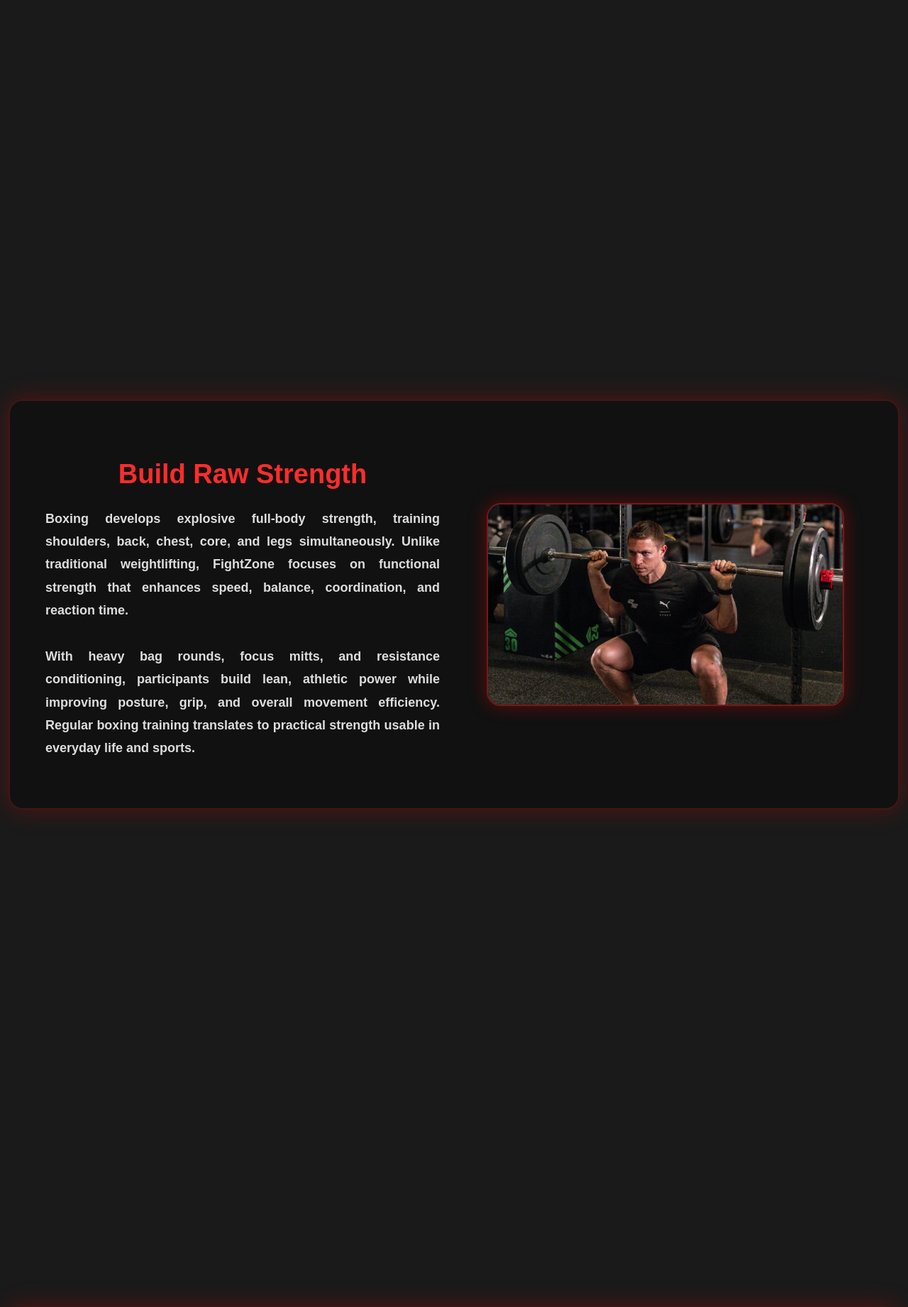
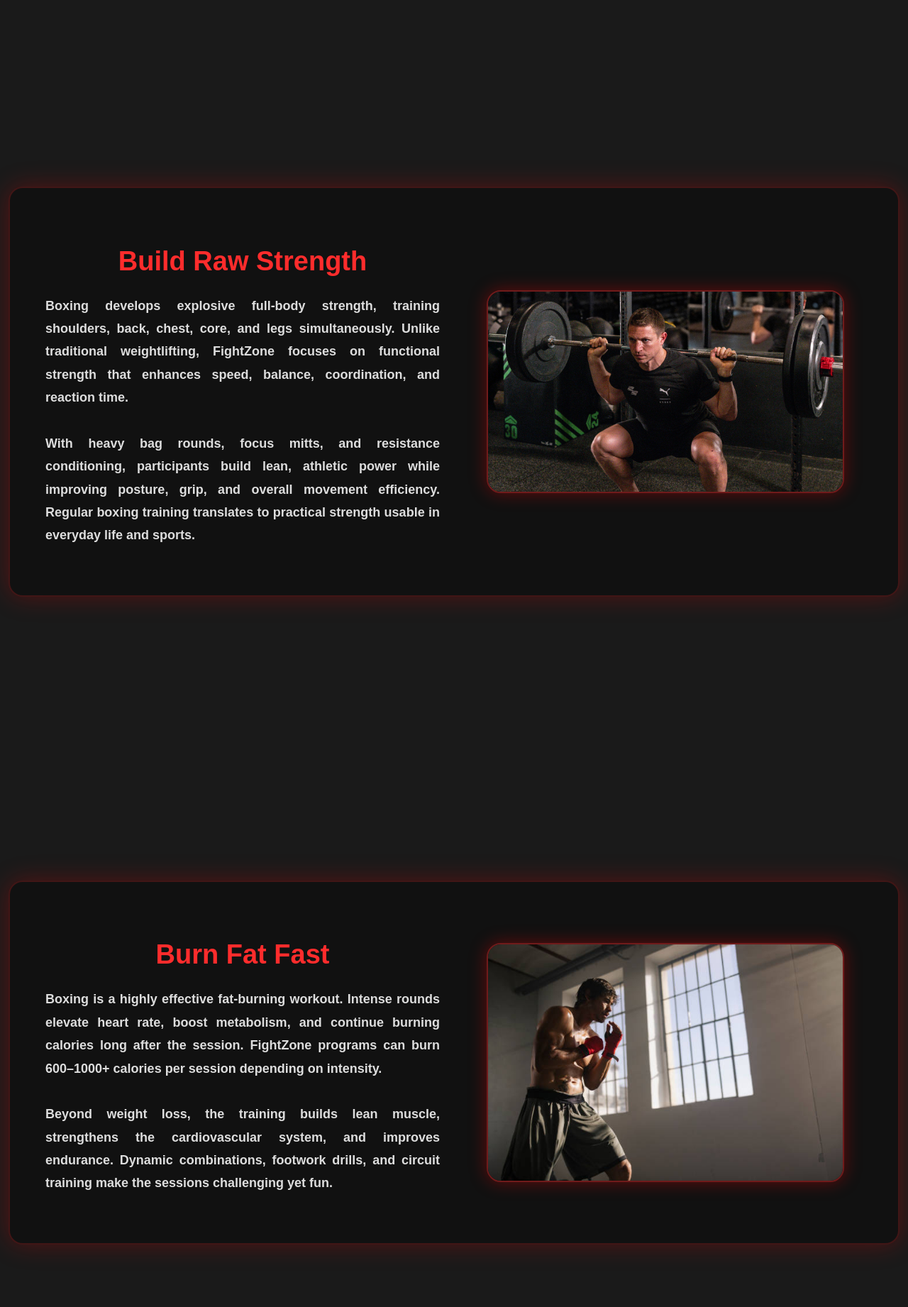
Before and after one commit to KCkris22/fight_zone, a Flask app: page /benefits in a window 1280 px wide. Shown: the part 1171-3013 px from the top of the page at 71% size. Run offline with Flask 3, Linux system fonts and the light colour scheme; the visitor is signed in with stand-in values (Sample User, id 1); some libraries are stand-ins or nearby versions.

Commit message:
about and benefits features SLIGHT changes

```diff
--- a/templates/about.html
+++ b/templates/about.html
@@ -430,11 +430,12 @@ const coaches = {
         image: "{{ url_for('static', filename='images/coach_kris.jpg') }}",
         details: `
             <p><strong>About Coach Kris:</strong></p>
-            <p>A fundamentals & youth boxing coach specializing in foundation, discipline, and safe training.</p>
+            <p>A fundamental & youth boxing coach specializing in foundation, discipline, and safe training.</p>
             <p><em>Achievements:</em></p>
             <ul>
                 <li>Amateur Fighter</li>
                 <li>Beginner Friendly Coach</li>
+                <li>Provides necessary training</li>
                 <li>Aiming to train beginners to be world champions</li>
         `
     }
--- a/templates/benefits.html
+++ b/templates/benefits.html
@@ -94,7 +94,7 @@
         gap: 40px;
         width: 90%;
         max-width: 1400px;
-        margin: 700px auto;
+        margin: 400px auto;
         padding: 50px; /* bigger box */
         background: #111;
         border-radius: 20px;
```
